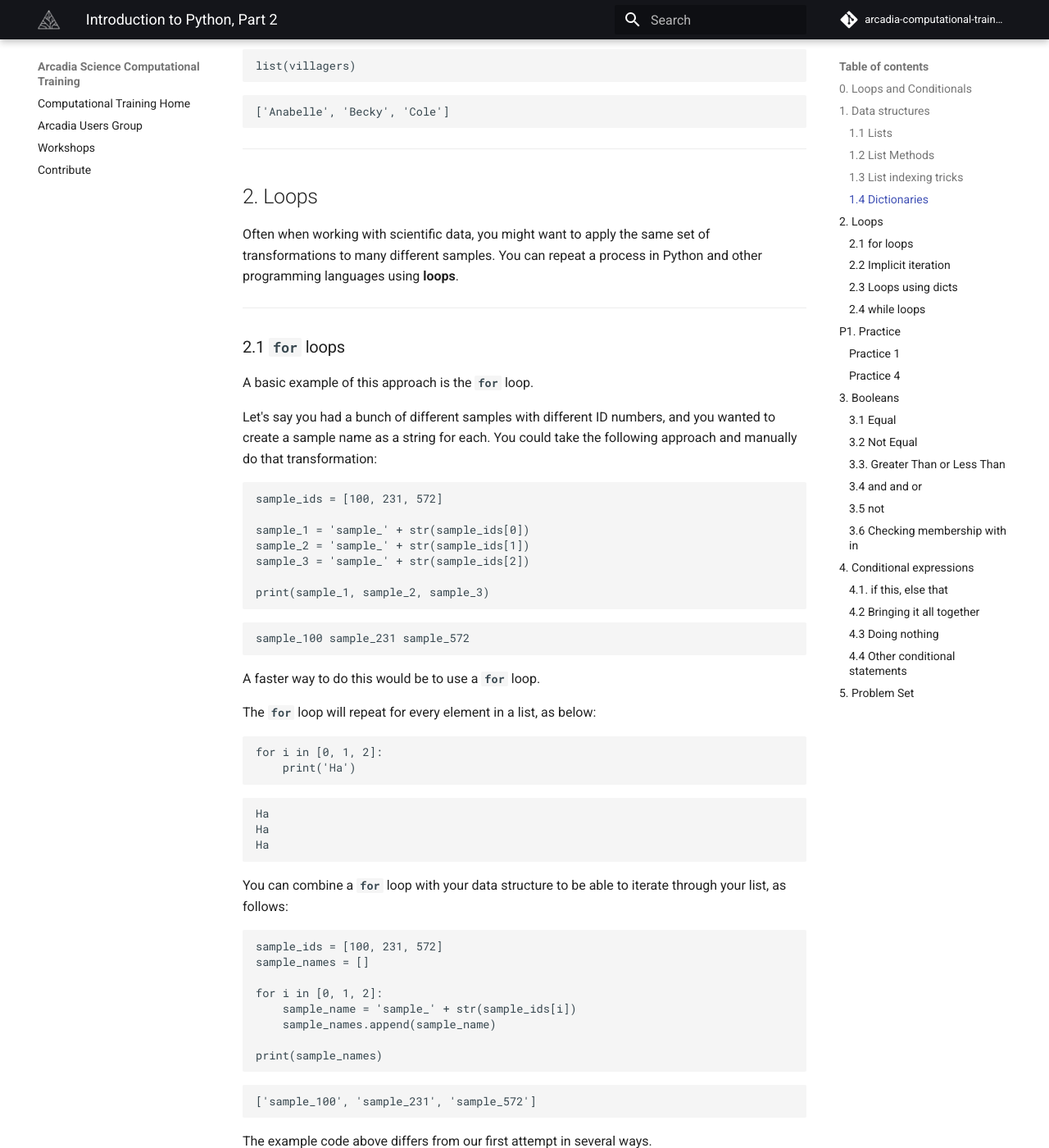
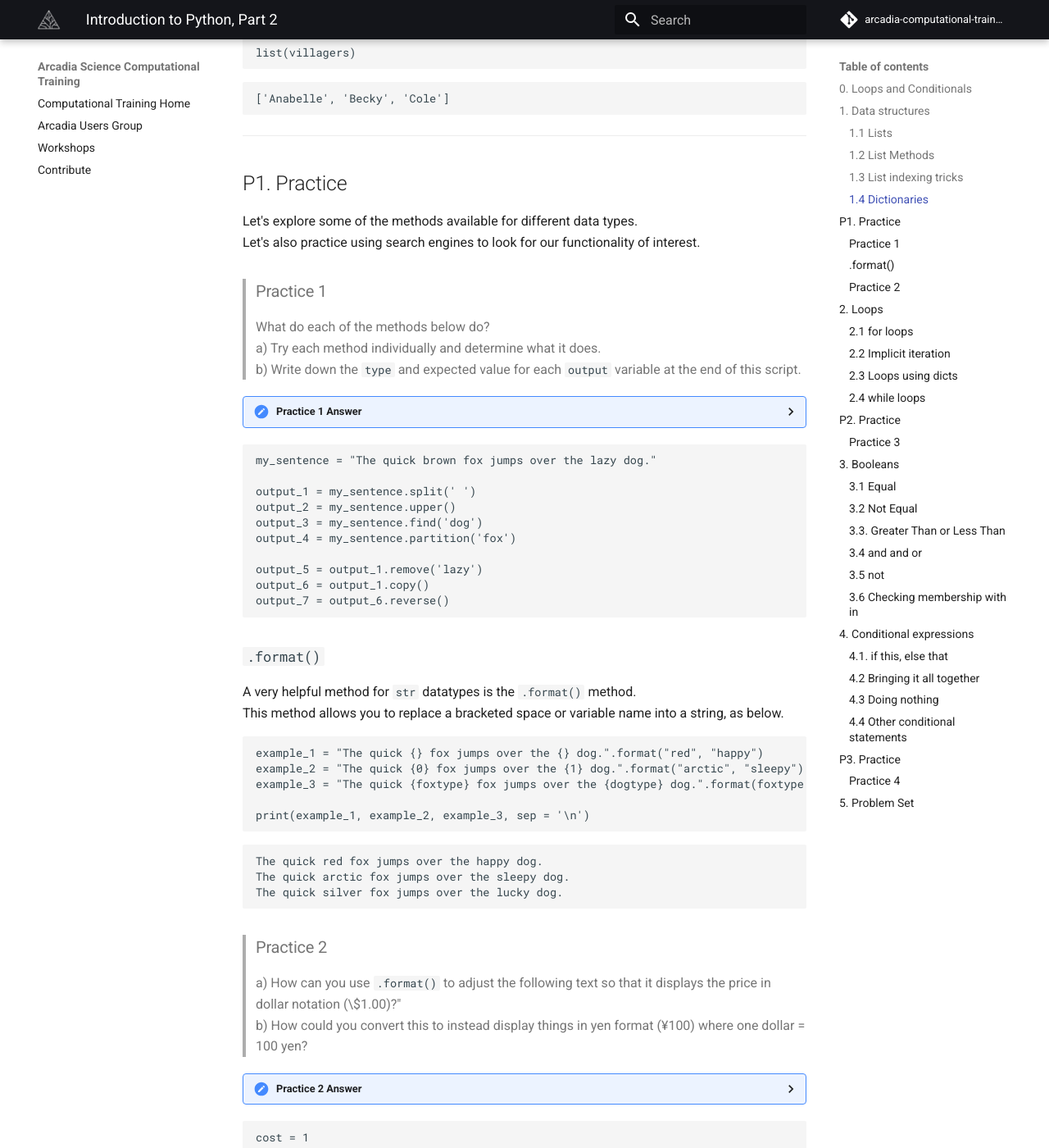
Before and after one commit to Arcadia-Science/arcadia-computational-training, an MkDocs documentation site: the page built from docs/arcadia-users-group/20230314-intro-to-python-2/lesson.md, in a window 1280 px wide and 1400 px high, scrolled down 3898 px. Shown: the whole window at 82% size. Built offline with MkDocs 1.6.1 and Material for MkDocs 9.7.7, drawn with Linux system fonts in a browser that asks for light colours; comment, search, counter and statistics services are not loaded; some of the changed text lies outside the part shown.

Commit message:
updated lesson markdown

````diff
--- a/docs/arcadia-users-group/20230314-intro-to-python-2/lesson.md
+++ b/docs/arcadia-users-group/20230314-intro-to-python-2/lesson.md
@@ -102,10 +102,10 @@
 
 
 ```python
-fruit_trees = ['apple', 'orange', 'peach', 'pear', 'cherry']
+fruit_trees = ["apple", "orange", "peach", "pear", "cherry"]
 print(fruit_trees)
 
-new_fruit = 'coconut'
+new_fruit = "coconut"
 
 fruit_trees.append(new_fruit)
 
@@ -125,14 +125,14 @@
 
 
 ```python
-fruit = 'pineapples'
+fruit = "pineapples"
 
 print(fruit[0:4])
-print(fruit[-1])
+print(fruit[-6:])
 ```
 
     pine
-    s
+    apples
 
 
 ---
@@ -147,7 +147,7 @@
 ##  'key': 'value'
 # Entries are separated using commas.
 
-favorite_fruits = {'Anabelle': 'peach', 'Becky': 'pear', 'Cole': 'coconut'}
+favorite_fruits = {"Anabelle": "peach", "Becky": "pear", "Cole": "coconut"}
 
 print(favorite_fruits)
 ```
@@ -156,12 +156,11 @@
 
 
 To access the value in a dictionary, you index by the `key`.
-
 This returns the `value` assigned to that `key`.
 
 
 ```python
-favorite_fruits['Anabelle']
+favorite_fruits["Anabelle"]
 ```
 
 
@@ -205,6 +204,92 @@
 
 
 ---
+## P1. Practice
+
+Let's explore some of the methods available for different data types.
+Let's also practice using search engines to look for our functionality of interest.
+
+> ### Practice 1
+> What do each of the methods below do?
+> a) Try each method individually and determine what it does.
+> b) Write down the `type` and expected value for each `output` variable at the end of this script.
+
+<details>
+    <summary> Practice 1 Answer </summary><br>
+    a) What each method does:<br>
+    <code>.split()</code>: breaks a string, returning a list using a separator, in this case a space (<code>' '</code>)<br>
+    <code>.upper()</code>: capitalizes all alphabetic characters in the string<br>
+    <code>.find()</code>: returns the int address where the first instance of the provided pattern (<code>'dog'</code>) appears<br>
+    <code>.partition()</code>: like split, only returns a tuple with the string before, the query (<code>'fox'</code>), and the string after<br>
+    <code>.remove()</code>: removes the given element from a list in-place, returning <code>None</code><br>
+    <code>.copy()</code>: creates a copy of the list, returning the copy<br>
+    <code>.reverse()</code>: reverses the order of the list in-place, returning <code>None</code><br>
+    <br>
+    b) Expected values at the end of the script:<br>
+    <code>output_1</code> = <code>['The', 'quick', 'brown', 'fox', 'jumps', 'over', 'the', 'dog.']</code>; type: <code>list</code><br>
+    <code>output_2</code> = <code>'THE QUICK BROWN FOX JUMPS OVER THE LAZY DOG.'</code>; type: <code>str</code><br>
+    <code>output_3</code> = <code>40</code>; type: <code>int</code><br>
+    <code>output_4</code> = <code>('The quick brown ', 'fox', ' jumps over the lazy dog.')</code>; type: <code>tuple</code><br>
+    <code>output_5</code> = <code>None</code>; type: <code>NoneType</code><br>
+    <code>output_6</code> = <code>['dog.', 'the', 'over', 'jumps', 'fox', 'brown', 'quick', 'The']</code>; type: <code>list</code><br>
+    <code>output_7</code> = <code>None</code>; type: <code>NoneType</code><br>
+</details>
+
+
+```python
+my_sentence = "The quick brown fox jumps over the lazy dog."
+
+output_1 = my_sentence.split(' ')
+output_2 = my_sentence.upper()
+output_3 = my_sentence.find('dog')
+output_4 = my_sentence.partition('fox')
+
+output_5 = output_1.remove('lazy')
+output_6 = output_1.copy()
+output_7 = output_6.reverse()
+```
+
+### `.format()`
+A very helpful method for `str` datatypes is the `.format()` method.
+This method allows you to replace a bracketed space or variable name into a string, as below.
+
+
+
+
+```python
+example_1 = "The quick {} fox jumps over the {} dog.".format("red", "happy")
+example_2 = "The quick {0} fox jumps over the {1} dog.".format("arctic", "sleepy")
+example_3 = "The quick {foxtype} fox jumps over the {dogtype} dog.".format(foxtype = "silver", dogtype = "lucky")
+
+print(example_1, example_2, example_3, sep = '\n')
+```
+
+    The quick red fox jumps over the happy dog.
+    The quick arctic fox jumps over the sleepy dog.
+    The quick silver fox jumps over the lucky dog.
+
+
+> ### Practice 2
+> a) How can you use `.format()` to adjust the following text so that it displays the price in dollar notation (\$1.00)?"
+> b) How could you convert this to instead display things in yen format (¥100) where one dollar = 100 yen?
+
+<details>
+    <summary> Practice 2 Answer </summary><br>
+    a) <code>print("Apples cost ${price:.2f} each.".format(price = cost))</code><br>
+    b) <code>print("Apples cost ¥{price} each.".format(price = cost * 100))</code><br>
+</details>
+
+
+```python
+cost = 1
+
+print("Apples cost {price} each.".format(price = cost))
+```
+
+    Apples cost 1 each.
+
+
+---
 ## 2. Loops
 
 Often when working with scientific data, you might want to apply the same set of transformations to many different samples. You can repeat a process in Python and other programming languages using **loops**.
@@ -220,9 +305,9 @@
 ```python
 sample_ids = [100, 231, 572]
 
-sample_1 = 'sample_' + str(sample_ids[0])
-sample_2 = 'sample_' + str(sample_ids[1])
-sample_3 = 'sample_' + str(sample_ids[2])
+sample_1 = "sample_" + str(sample_ids[0])
+sample_2 = "sample_" + str(sample_ids[1])
+sample_3 = "sample_" + str(sample_ids[2])
 
 print(sample_1, sample_2, sample_3)
 ```
@@ -237,7 +322,7 @@
 
 ```python
 for i in [0, 1, 2]:
-    print('Ha')
+    print("Ha")
 ```
 
     Ha
@@ -253,7 +338,7 @@
 sample_names = []
 
 for i in [0, 1, 2]:
-    sample_name = 'sample_' + str(sample_ids[i])
+    sample_name = "sample_" + str(sample_ids[i])
     sample_names.append(sample_name)
 
 print(sample_names)
@@ -283,7 +368,7 @@
 
 
 ```python
-vegetables = ['pumpkin', 'potato', 'tomato']
+vegetables = ["pumpkin", "potato", "tomato"]
 
 for veg in vegetables:
     print(veg)
@@ -305,7 +390,7 @@
 
 
 ```python
-favorite_vegetables = {'Marko': 'pumpkin', 'Charlene': 'potato', 'Stu': 'tomato'}
+favorite_vegetables = {"Marko": "pumpkin", "Charlene": "potato", "Stu": "tomato"}
 
 for entry in favorite_vegetables:
     print(entry)
@@ -317,13 +402,12 @@
 
 
 You'll notice that iterating using a **`for`** loop across a dictionary iterates over the `key`s of that dictionary.
-
 If you wanted to access both the key and the value in the dictionary, you can use the `.items()` method of a `dict` data structure.
 
 
 ```python
 for villager, veg in favorite_vegetables.items():
-    print(villager + "'s favorite vegetable is", veg + '.')
+    print(villager + "'s favorite vegetable is", veg + ".")
 ```
 
     Marko's favorite vegetable is pumpkin.
@@ -366,17 +450,27 @@
 
 **`while`** loops can be very powerful for a class of Python functions that rely on recursion, but you can also easily end up writing functions that "hang", or run forever without stopping.
 
-## P1. Practice
+## P2. Practice
 
-Let's explore lists, dictionaries, and loops.
+Let's explore using loops.
 
-> ### Practice 1
-> Write a function called `greetings()` that takes two arguments: `greeting` and `name` and returns the string `'Greeting, Name!'`
+> ### Practice 3
+> Write a function called `fasta_renamer()` which takes a list of filenames and renames them with the following specifications:
+> - Converts all characters to lowercase.
+> - Converts files ending with `.fasta` to `.fa`.
+> - Optionally, adds a prefix of the user's choice to the start of every file name.
+> - Returns a list of the new file names.
 
 <details>
 <summary> Practice 3 Sample Answer </summary>
-    <pre><code><b>def</b> greetings(greeting, name):
-    <b>return</b> greeting + ', ' + name + '!'
+    <br>
+    <pre><b>def</b> fasta_renamer(lst, prefix = ''):
+    new_names = []
+    <b>for</b> name <b>in</b> lst:
+        new_name = name.lower().replace( '.fasta', '.fa')
+        new_name = prefix + new_name
+        new_names.append(new_name)
+    <b>return</b> new_names
 </code></pre>
 </details>
 
@@ -388,81 +482,20 @@
 ## Then run the cell to check your work. ##
 
 
-
-
 ###########################################
 
-greeting = 'Bonjour'
-name = 'Jacques'
+starting_names = ['Chlamy.fa', 'ENSARG005.FASTA', 'Homo_sapiens.FA']
+prefix = 'genome_'
 
-greetings(greeting, name)
+fasta_renamer(starting_names, prefix)
 ```
-
-
-    ---------------------------------------------------------------------------
-
-    NameError                                 Traceback (most recent call last)
-
-    Cell In[18], line 13
-         10 greeting = 'Bonjour'
-         11 name = 'Jacques'
-    ---> 13 greetings(greeting, name)
-
-
-    NameError: name 'greetings' is not defined
-
-
-> ### Practice 4
-> What happens if you pass the variable `x` below to your `greetings()` function?
->
-> How could you modify the function to avoid this error?
-
-<details>
-<summary> Practice 4 Sample Answer </summary>
-    <pre><code><b>def</b> greetings(greeting, name):
-    <b>return</b> greeting + ', ' + str(name) + '!'
-</code></pre>
-</details>
-
-
-```python
-###############################################
-# Write your new function in the space below. #
-#### Then run the cell to check your work. ####
 
 
 
 
-###############################################
-
-robot_name = 120
-
-greetings(greeting, robot_name)
-```
+    ['genome_chlamy.fa', 'genome_ensarg005.fa', 'genome_homo_sapiens.fa']
 
 
-    ---------------------------------------------------------------------------
-
-    NameError                                 Traceback (most recent call last)
-
-    Cell In[19], line 12
-          1 ###############################################
-          2 # Write your new function in the space below. #
-          3 #### Then run the cell to check your work. ####
-       (...)
-          7
-          8 ###############################################
-         10 robot_name = 120
-    ---> 12 greetings(greeting, robot_name)
-
-
-    NameError: name 'greetings' is not defined
-
-
-
-```python
-
-```
 
 ---
 ## 3. Booleans
@@ -708,7 +741,9 @@
 
 There are other types of conditional statements in Python which you'll encounter less frequently, but can still be very helpful:
 
-- **`try`** **`except`** **`finally`**: tries to do something, unless it returns an error. If an error occurs, runs the **`except`** statement. at the end of each attempt, do a thing.
+- **`try`** **`except`** **`finally`**: tries to do something, unless it returns an error.
+    If an error occurs, runs the **`except`** statement. You can specify different outcomes for different error types.
+    **`finally`** at the end of each attempt, do a thing.
 
 
 ```python
@@ -744,6 +779,70 @@
 - **`with`** `open()`: used for opening files. We'll cover this in lesson 3!
 
 ---
+## P3. Practice
+
+Let's consider how we might use conditional expressions to help us navigate biological data.
+A common case would be grouping data starting with similar IDs into a dictionary structure.
+
+> ### Practice 4
+> You have a list of filenames that you want to aggregate into a dictionary based on the IDs contained within them.
+> Write a function called `aggregate_files()` with the following behavior:
+> - The function accepts a list and groups elements of the list into a dictionary based on a prefix.
+> - You can assume that each file starts with a prefix delimited by a `_`.
+> - The function should return a dictionary.
+> - Each entry in the dictionary should be a list containing elements from the input list.
+> - **Hint:** You could try using conditional expressions or the [`set` datatype](https://docs.python.org/3/library/stdtypes.html#set-types-set-frozenset).
+
+<details>
+<summary> Practice 4 Sample Answer </summary>
+    <br>
+    <pre><b>def</b> aggregate_files(file_list):
+    output_dict = {}
+    <b>for</b> file <b>in</b> file_list:
+        prefix = file.split('_')[0]
+        <b>if</b> prefix <b>not in</b>  output_dict.keys():
+            output_dict[prefix] = [file]
+        <b>else:</b>
+            output_dict[prefix] = output_dict[prefix] + [file]
+    return output_dict
+</code></pre>
+</details>
+
+
+```python
+###########################################
+# Write your function in the space below. #
+## Then run the cell to check your work. ##
+
+
+###########################################
+
+file_names = ['Chlamy_img001.tiff', 'Chlamy_img002.tiff', 'Chlamy_img003.tiff', 'Chlamy_img004.tiff',
+              'Chlamy_img005.tiff', 'Colpoda_img001.tiff', 'Colpoda_img002.tiff', 'Colpoda_img003.tiff',
+              'Bigelow_img001.tiff', 'Bigelow_img002.tiff', 'Bigelow_img003.tiff', 'LEX_img001.tiff']
+
+aggregate_files(file_names)
+```
+
+
+
+
+    {'Chlamy': ['Chlamy_img001.tiff',
+      'Chlamy_img002.tiff',
+      'Chlamy_img003.tiff',
+      'Chlamy_img004.tiff',
+      'Chlamy_img005.tiff'],
+     'Colpoda': ['Colpoda_img001.tiff',
+      'Colpoda_img002.tiff',
+      'Colpoda_img003.tiff'],
+     'Bigelow': ['Bigelow_img001.tiff',
+      'Bigelow_img002.tiff',
+      'Bigelow_img003.tiff'],
+     'LEX': ['LEX_img001.tiff']}
+
+
+
+---
 ## 5. Problem Set
 
 With a wealth of data types, functions, loops, and conditional expressions at your disposal, you can accomplish **many** different computations using Python.
````
